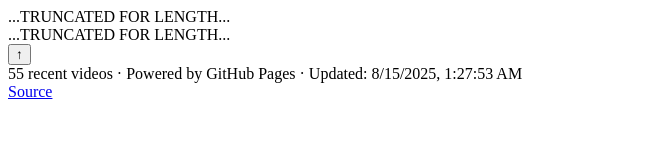
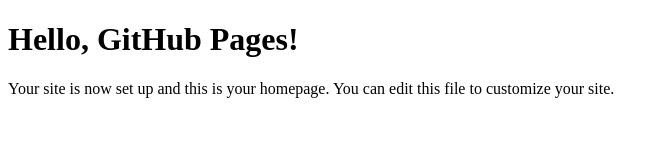
Before and after one commit to baysbestshorts-eng/wsc-sportshouse-channel2-site, a plain HTML site: page index.html in a window 1280 px wide. Shown: the whole page, without its empty margins (0-669 px from the left). Drawn offline with Linux system fonts and the light colour scheme.

Commit message:
Add starter index.html for GitHub Pages

```diff
--- a/index.html
+++ b/index.html
@@ -2,21 +2,10 @@
 <html lang="en">
 <head>
   <meta charset="UTF-8">
-  <title>Sportshouse - All Videos & Playlists</title>
-  <meta name="viewport" content="width=device-width,initial-scale=1">
-  <meta name="description" content="Sportshouse - YouTube Channel">
-  <link rel="icon" href="https://www.youtube.com/s/desktop/5c3f4ff2/img/favicon_32.png">
-  <style>...TRUNCATED FOR LENGTH...</style>
+  <title>Welcome to My GitHub Pages Site</title>
 </head>
 <body>
-  <div class="banner"></div>
-  <div class="sticky-header">...TRUNCATED FOR LENGTH...</div>
-  <div class="container" style="margin-top:0;">...TRUNCATED FOR LENGTH...</div>
-  <button class="backtotop" id="backToTopBtn" onclick="window.scrollTo({top:0,behavior:'smooth'})" title="Back to Top">↑</button>
-  <div class="footer">
-    55 recent videos · Powered by GitHub Pages · Updated: 8/15/2025, 1:27:53 AM<br>
-    <a href="https://github.com/baysbestshorts-eng/wsc-sportshouse-channel2-site">Source</a>
-  </div>
-  <script>...TRUNCATED FOR LENGTH...</script>
+  <h1>Hello, GitHub Pages!</h1>
+  <p>Your site is now set up and this is your homepage. You can edit this file to customize your site.</p>
 </body>
 </html>
```
